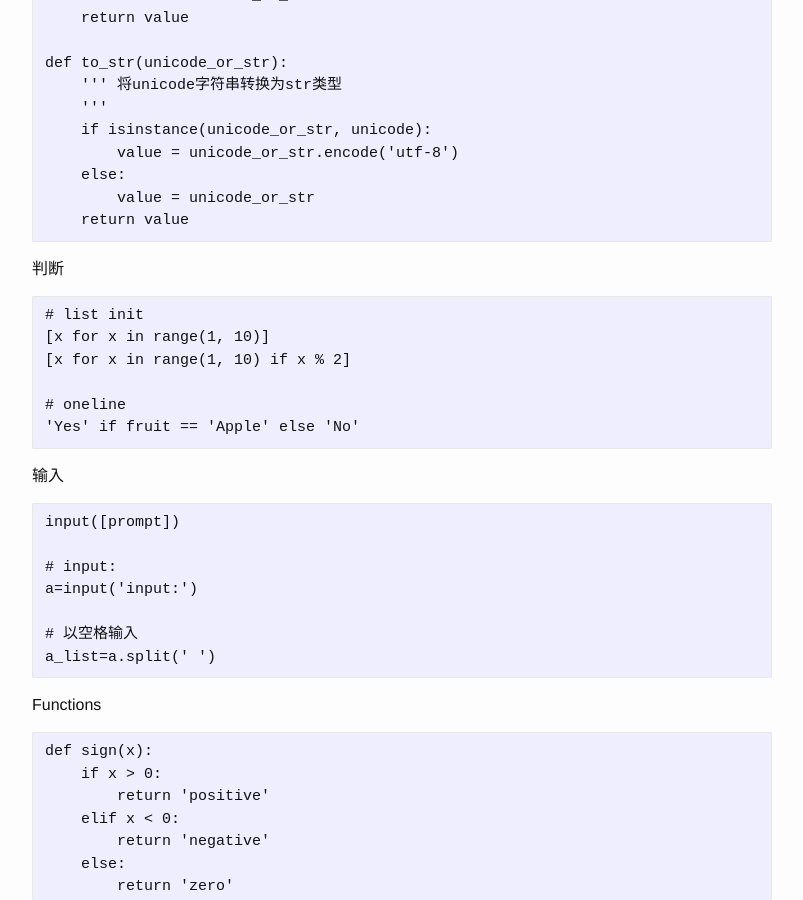
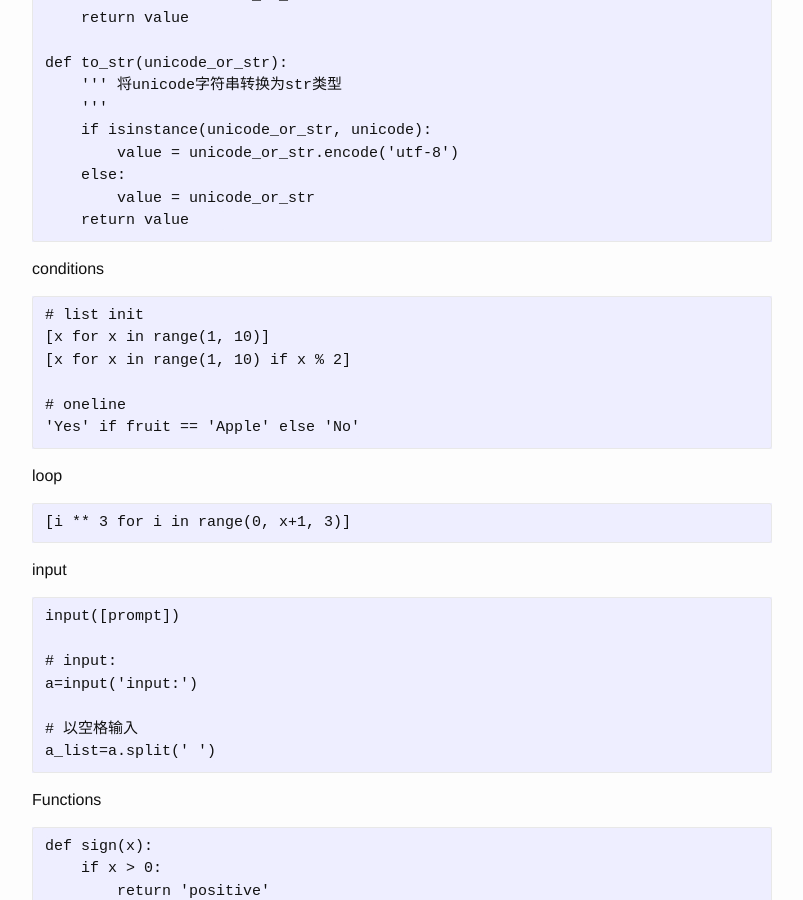
Before and after one commit to josephstalin117/josephstalin117.github.io, a Jekyll site: the page built from _posts/2017-08-10-python.markdown, in a window 1280 px wide and 900 px high, scrolled down 398 px. Shown: the whole window, without its empty margins (238-1041 px from the left). Built offline with Jekyll 4.4.1, drawn with Linux system fonts in a browser that asks for light colours.

Commit message:
add loop oneline

````diff
--- a/_posts/2017-08-10-python.markdown
+++ b/_posts/2017-08-10-python.markdown
@@ -27,7 +27,7 @@ def to_str(unicode_or_str):
     return value
 ```
 
-判断
+conditions
 ```
 # list init
 [x for x in range(1, 10)]
@@ -37,7 +37,13 @@ def to_str(unicode_or_str):
 'Yes' if fruit == 'Apple' else 'No'
 ```
 
-输入
+loop
+```
+[i ** 3 for i in range(0, x+1, 3)]
+```
+
+
+input
 ```
 input([prompt])
 
````
